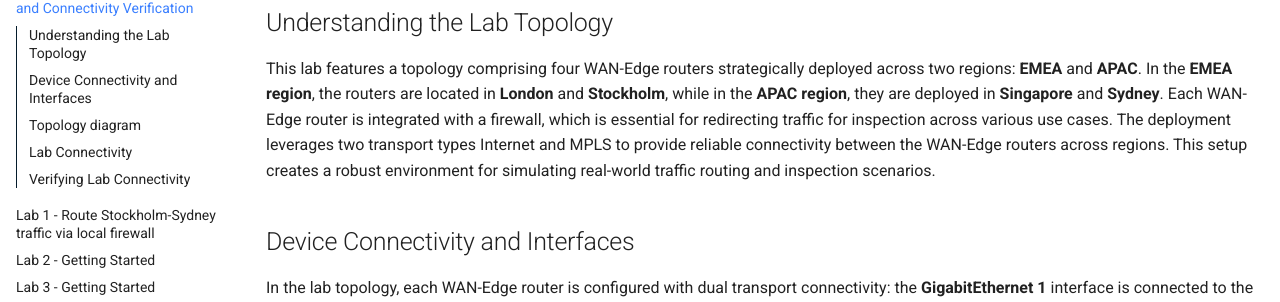
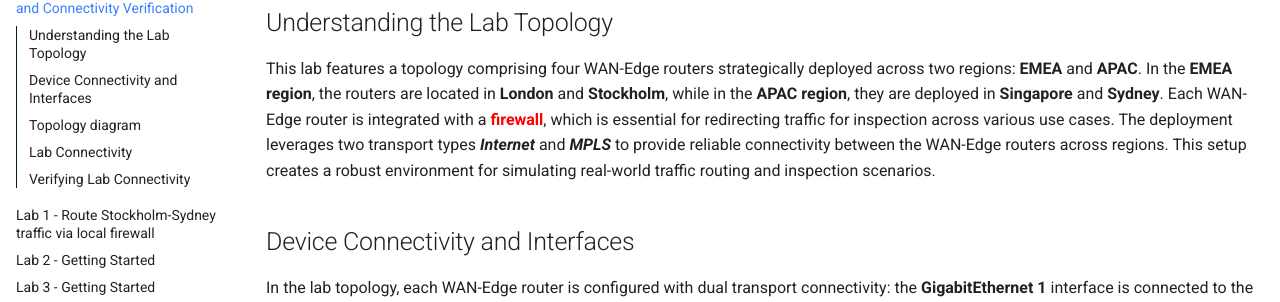
Before and after one commit to ciscodocs/ltrent-2008-clemea25, an MkDocs documentation site: the page built from docs/lab0_getting_started.md, in a window 1280 px wide and 900 px high. Shown: the part 223-525 px from the top of the window. Built offline with MkDocs 1.6.1 and Material for MkDocs 9.7.7, drawn with Linux system fonts in a browser that asks for light colours.

Commit message:
Lab 1 Guide

```diff
--- a/docs/lab0_getting_started.md
+++ b/docs/lab0_getting_started.md
@@ -1,7 +1,7 @@
 # Lab Topology Overview and Connectivity Verification
 
 ## Understanding the Lab Topology
-This lab features a topology comprising four WAN-Edge routers strategically deployed across two regions: **EMEA** and **APAC**. In the **EMEA region**, the routers are located in **London** and **Stockholm**, while in the **APAC region**, they are deployed in **Singapore** and **Sydney**. Each WAN-Edge router is integrated with a firewall, which is essential for redirecting traffic for inspection across various use cases. The deployment leverages two transport types Internet and MPLS to provide reliable connectivity between the WAN-Edge routers across regions. This setup creates a robust environment for simulating real-world traffic routing and inspection scenarios.
+This lab features a topology comprising four WAN-Edge routers strategically deployed across two regions: **EMEA** and **APAC**. In the **EMEA region**, the routers are located in **London** and **Stockholm**, while in the **APAC region**, they are deployed in **Singapore** and **Sydney**. Each WAN-Edge router is integrated with a <font color="red">**firewall**</font>, which is essential for redirecting traffic for inspection across various use cases. The deployment leverages two transport types ***Internet*** and ***MPLS*** to provide reliable connectivity between the WAN-Edge routers across regions. This setup creates a robust environment for simulating real-world traffic routing and inspection scenarios.
 
 ## Device Connectivity and Interfaces
 
```
